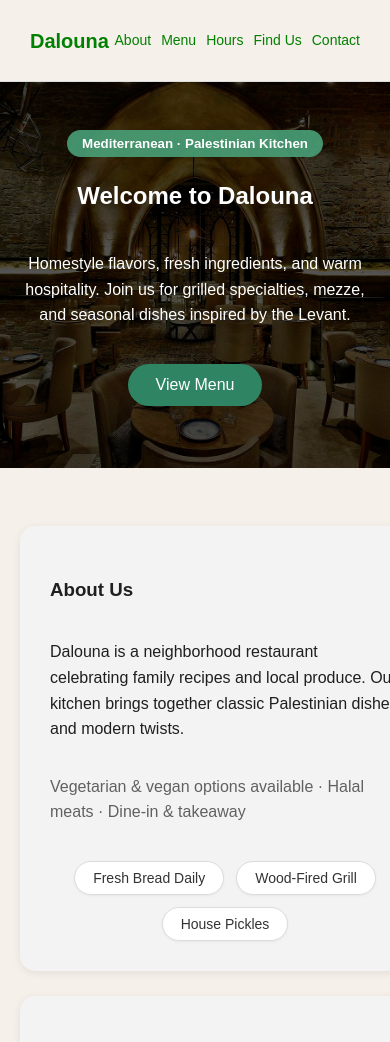
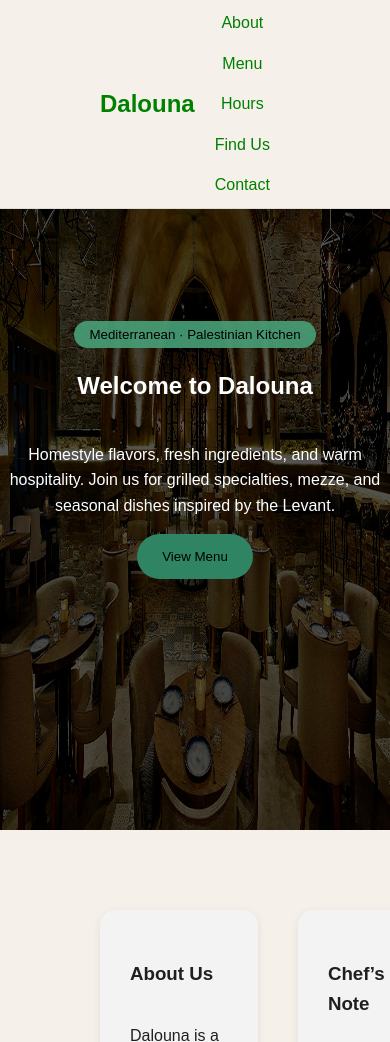
Before and after one commit to Anas-AlArdah/Dalouna-12400028, a plain HTML site: page index.html in a window 390 px wide. Shown: the top 1042 px of the page. Drawn offline with Linux system fonts and the light colour scheme.

Commit message:
last edit

```diff
--- a/style/style.css
+++ b/style/style.css
@@ -34,7 +34,7 @@ body {
   display: flex;
   justify-content: space-between;
   align-items: center;
-  padding: 10px 100px; /* رجع المسافات الطبيعية */
+  padding: 10px 100px;
   box-sizing: border-box;
 }
 
@@ -45,7 +45,6 @@ body {
 .nav-bar{
   display: flex;
   gap: 30px;
-
 }
 .nav-bar>a{
   color: green;
@@ -64,7 +63,6 @@ align-items: center;
   text-align: center;
   color: white;
 }
-
 .hero *{
   position: relative;
   z-index: 1;
@@ -89,7 +87,6 @@ color: white;
   background-color: #3ea374;
   transition: 0.3s;
 }
-
 .hero button:last-of-type{
   background-color: #2f8563;
   border: none;
@@ -101,7 +98,7 @@ color: white;
   transition: 0.3s;
 }
 #about{
-  padding:  80px 100px;
+  padding: 80px 100px;
 }
 .box-container{
   display: flex;
@@ -125,7 +122,6 @@ color: white;
 #about .box-2 p.trans {
   margin-top: 50px !important;
 }
-
 .box-2 {
   flex: 1;
   display: flex;
@@ -143,7 +139,6 @@ color: white;
   gap: 12px;
   margin-top: 20px;
 }
-
 .btn-b1 button {
   background-color: #fff;
   border: 1px solid #dcdcdc;
@@ -155,7 +150,6 @@ color: white;
   transition: all 0.3s ease;
   box-shadow: 0 1px 3px rgba(0,0,0,0.05);
 }
-
 .btn-b1 button:hover {
   background-color: #f5f5f5;
   border-color: #bfbfbf;
@@ -163,20 +157,17 @@ color: white;
 #menu {
   padding: 80px 100px;
 }
-
 #menu h2 {
   font-size: 28px;
   font-weight: 700;
   margin-bottom: 40px;
 }
-
 .cards-container {
   display: flex;
   justify-content: space-between;
   gap: 40px;
   flex-wrap: wrap;
 }
-
 .menu-card {
   background-color: rgb(244, 243, 243);
   border-radius: 15px;
@@ -185,52 +176,41 @@ color: white;
   flex: 1;
   min-width: 280px;
 }
-
 .menu-card h3 {
   font-size: 18px;
   margin-bottom: 20px;
   color: #333;
 }
-
 .menu-card p {
   margin-bottom: 15px;
   line-height: 1.5;
   border-bottom: 1px solid #eee;
   padding-bottom: 10px;
 }
-
 .menu-card p:last-of-type {
   border-bottom: none;
 }
-
 .menu-card b {
   color: #333;
   font-weight: 600;
 }
-
 .price {
   float: right;
   color: #1b8a5e;
   font-weight: 600;
 }
-
 .menu-card small {
   color: #777;
   font-size: 14px;
 }
-
 #menu .trans {
   color: #888;
   font-size: 14px;
   margin-top: 10px;
 }
-
-/*------*/
-/* ===== HOURS & RESERVE A TABLE بنفس ستايل ABOUT ===== */
 #hours {
   padding: 80px 100px;
 }
-
 .hours-container {
   display: flex;
   justify-content: space-between;
@@ -238,7 +218,6 @@ color: white;
   gap: 40px;
   flex-wrap: wrap;
 }
-
 #hours .box-2,
 #hours .box2 {
   flex: 1;
@@ -248,65 +227,52 @@ color: white;
   padding: 40px;
   line-height: 1.6;
 }
-
 #hours h3 {
   font-size: 24px;
   font-weight: 700;
   margin-bottom: 20px;
 }
-
 #hours table {
   width: 100%;
   border-collapse: collapse;
   font-size: 16px;
   color: #333;
 }
-
 #hours td {
   padding: 14px 0;
   border-bottom: 1px solid rgba(0, 0, 0, 0.05);
 }
-
 #hours td:first-child {
   font-weight: 500;
   color: #222;
-  padding-left: 5px; /* شوي فراغ من اليسار */
+  padding-left: 5px;
 }
-
 #hours td:last-child {
   text-align: right;
   color: black;
   font-weight: 500;
-  padding-right: 25px; /* هاي بتحرك الوقت أكثر لليمين */
+  padding-right: 25px;
 }
-
 #hours tr:last-child td {
   border-bottom: none;
 }
-/*---*/
-/* ===== تعديل ستايل قسم Reserve a Table ===== */
 #hours .box2 a {
-  text-decoration: none;       /* شيل الخط اللي تحت اللينكات */
-  color: #1b8a5e;              /* نفس لون البراند */
+  text-decoration: none;
+  color: #1b8a5e;
   font-weight: 500;
 }
-
 #hours .box2 a:hover {
-  text-decoration: underline;  /* يظهر خط خفيف عند الهوفر فقط */
+  text-decoration: underline;
 }
-/*---*/
-/* ==== Find Us بنفس تصميم About تماماً ==== */
 #find-us {
   padding: 80px 100px;
 }
-
 .Find-container {
   display: flex;
   justify-content: space-between;
   align-items: stretch;
   gap: 40px;
 }
-
 .Find-container .bo1,
 .Find-container .bo2 {
   flex: 1;
@@ -317,35 +283,25 @@ color: white;
   display: flex;
   flex-direction: column;
   justify-content: space-between;
-  min-height: 350px; /* 🔥 إجبار الكروت تكون بنفس ارتفاع about */
+  min-height: 350px;
 }
-
-/* الماب كخلفية داخل الكرت */
 .Find-container .bo2 {
   background-image: url("../images/map.png");
   background-size: cover;
   background-position: center;
   background-repeat: no-repeat;
 }
-
-/* نخفي صورة الماب الأصلية من داخل HTML */
 .Find-container .bo2 img {
   display: none;
 }
-
-/* responsiveness */
-
-/* --- إجبار تقليل المسافات في Find Us card --- */
 #find-us .Find-container .bo1 p,
 #find-us .Find-container .bo1 p.trans,
 #find-us .Find-container .bo1 > p {
   margin-top: 0 !important;
-  margin-bottom: 60px !important;   /* المسافة بين الفقرات */
-  line-height: 1.28 !important;     /* ارتفاع السطر أصغر */
+  margin-bottom: 60px !important;
+  line-height: 1.28 !important;
   color: #333 !important;
 }
-
-/* لو انت مستخدم .box style للـ cards مثل About: نوفّر نفس الشكل */
 #find-us .Find-container .bo1 {
   background-color: rgb(244, 243, 243) !important;
   padding: 30px !important;
@@ -354,12 +310,9 @@ color: white;
   display: flex !important;
   flex-direction: column !important;
   justify-content: flex-start !important;
-  min-height: 220px; /* عشان يطابق ارتفاع الـ About card تقريباً */
+  min-height: 220px;
 }
-/*--*/
-/* Footer */
 .site-footer {
-   /* نفس خلفية باقي الصفحات */
   text-align: center;
   padding: 20px 0;
   font-size: 14px;
@@ -367,136 +320,47 @@ color: white;
   border-top: 1px solid #e6e0d9;
   margin-top: 60px;
 }
-
 .site-footer hr {
   border: none;
   border-top: 1px solid #e6e0d9;
   width: 100%;
   margin-bottom: 15px;
 }
-
 .site-footer a {
   color: #0077b6;
   text-decoration: none;
   font-weight: 500;
 }
-
 .site-footer a:hover {
   text-decoration: underline;
 }
-
 .site-footer a {
   text-decoration: none;
-  color: #0066cc; /* أو اللون اللي بدك ياه */
+  color: #0066cc;
   transition: color 0.2s ease;
 }
-
 .site-footer a:hover {
-  text-decoration: none; /* هذا يمنع ظهور الخط */
-  color: #004999; /* لون أغمق شوي لما تمرر الماوس (اختياري) */
+  text-decoration: none;
+  color: #004999;
 }
-
-/* 📱=== Responsive for mobile (≤768px) === */
-/* 📱=== Responsive for mobile (≤768px) === */
-@media (max-width: 768px) {
-  /* الهيدر */
-  .site-header {
-    flex-direction: row;
-    justify-content: space-between;
-    align-items: center;
-    padding: 8px 30px;
-
+@media (max-width: 1024px) {
+  .nav-bar {
+    display: flex;
+    justify-content: center;
+    gap: 20px;
   }
-
-  .site-header h2 {
-    font-size: 20px;
-  }
-
-  .nav-bar {
-    flex-direction: row;
-    gap: 10px;
-  }
-
-  .nav-bar a {
-    font-size: 14px;
-  }
-
-  /* الهيرو */
-  .hero {
-    height: auto;
-    padding: 60px 20px 80px;
-  }
-
-  .hero img {
-    object-fit: cover;
-    height: 400px; /* أصغر شوي عالجوال */
-  }
-
-  .hero button:first-of-type {
-    color: white; /* الأبيض بدل الأزرق */
-    font-weight: 600;
-    border: none;
-  }
-
-  .hero button:last-of-type {
-    color: white;
-    margin-top: 20px;
-    padding: 12px 28px;
-    font-size: 16px;
-    background-color: #2f8563;
-  }
-
-  /* الكروت */
-  #about,
-  #menu,
-  #hours,
-  #find-us {
-    padding: 40px 20px;
-  }
-
-  .box-container,
-  .cards-container,
-  .hours-container,
-  .Find-container {
-    flex-direction: column;
-    align-items: center;
-    gap: 25px;
-  }
-
-  .box,
-  .box-2,
-  .menu-card,
-  .bo1,
-  .bo2,
-  .box2 {
-    width: 100%;
-     /* 🔥 الكروت تصير بنفس عرض الصورة الأساسية */
-    margin: 0 auto;
-  }
-
-  /* النصوص داخل find-us وabout */
-  .btn-b1 {
-    justify-content: center;
-  }
-
-  .hero * {
-    text-align: center;
+  .menu-card {
+    width: 330px;
   }
 }
-
-
-/* 💻=== Desktop (≥1024px) === */
-@media (min-width: 1024px) {
-  .site-header {
-    padding: 0 100px;
+@media (max-width: 768px) {
+  .nav-bar {
+    display: flex;
+    flex-wrap: wrap;
+    justify-content: center;
+    gap: 15px;
   }
-
-  #about, #menu, #hours, #find-us {
-    padding: 80px 100px;
+  .menu-card {
+    width: 350px;
   }
 }
-/* جعل النصوص بكلاس trans شبه شفافة */
-.trans {
-  opacity: 0.6;          /* درجة الشفافية (من 0 إلى 1) */
-  color: #000 !important; /* حافظ على اللون الأساسي */
-}
```
Lines whose indentation alone changed are shown as unchanged.
